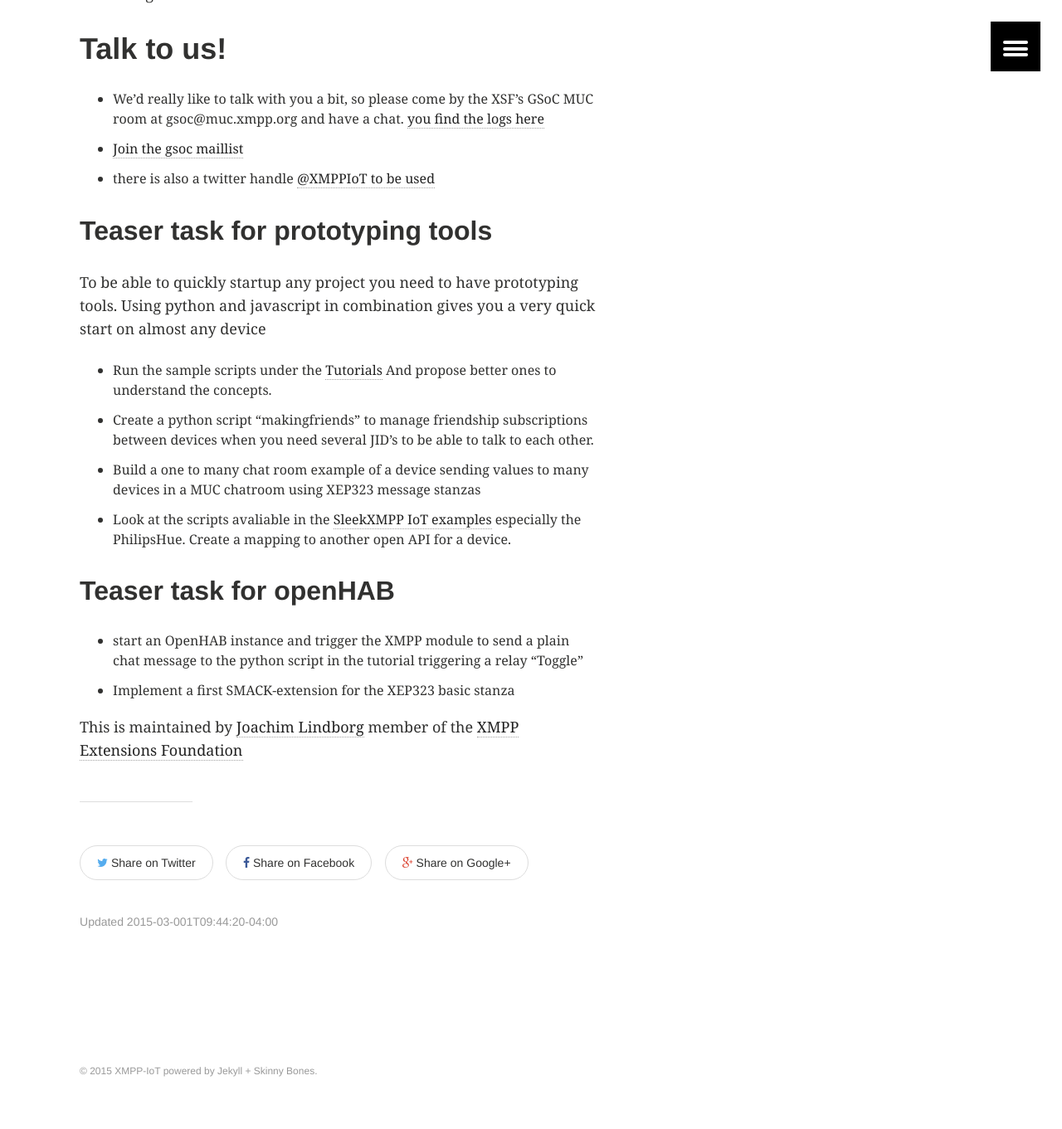
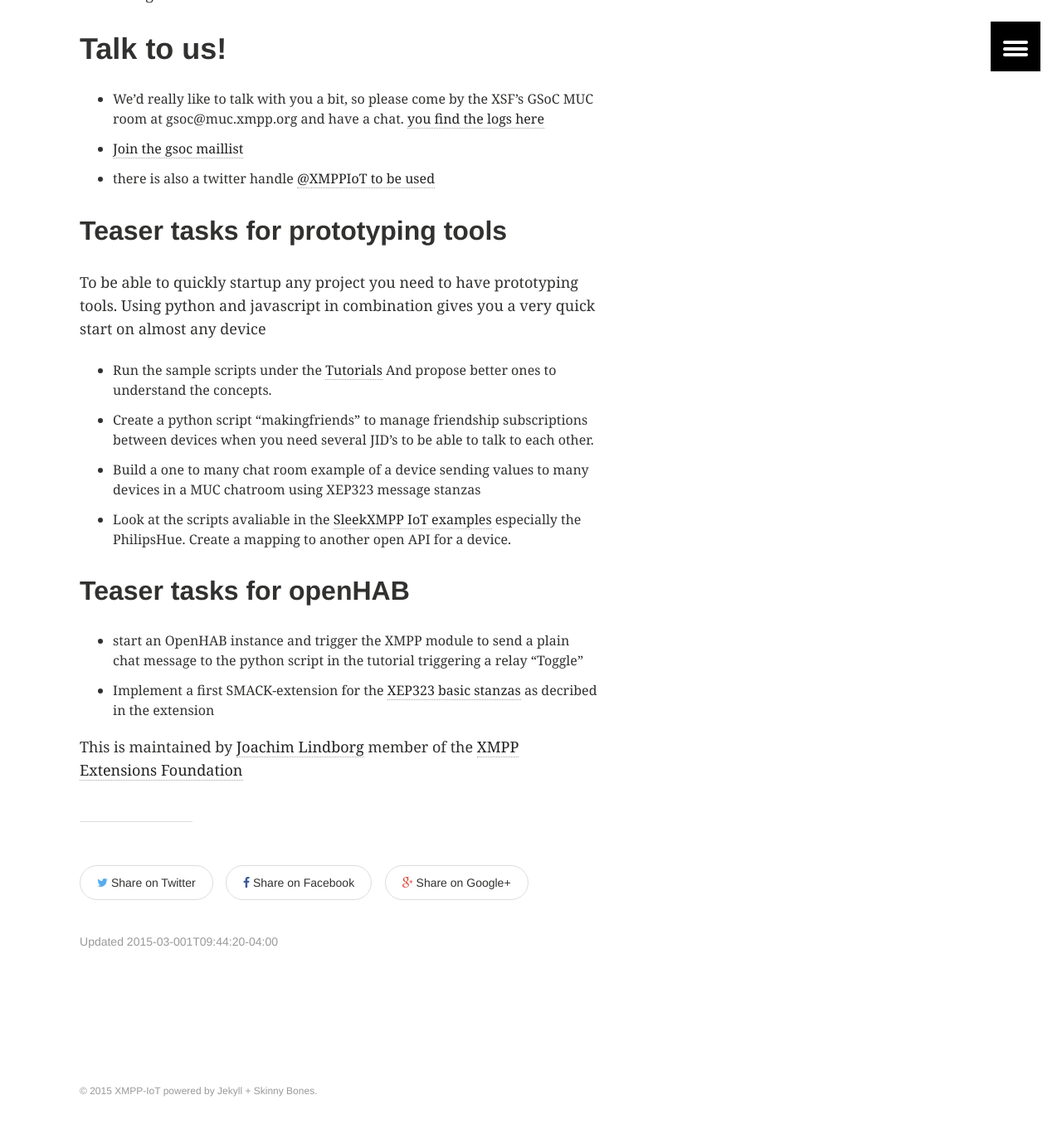
Before and after one commit to xmpp-iot/xmpp-iot.github.io, a Jekyll site: the page built from gsoc/index.md, in a window 1280 px wide and 1400 px high, scrolled down 862 px. Shown: the top 1361 px of the window at 83% size. Built offline with Jekyll 4.4.1, drawn with Linux system fonts in a browser that asks for light colours.

Commit message:
more updates on gsoc

```diff
--- a/gsoc/index.md
+++ b/gsoc/index.md
@@ -35,7 +35,7 @@ You can also propose others if you have an idea. post it to the chat room or mai
 -  [Join the gsoc maillist]( http://mail.jabber.org/mailman/listinfo/gsoc)
 - there is also a twitter handle [@XMPPIoT to be used](https://twitter.com/XMPPIoT)
 
-##Teaser task for prototyping tools
+##Teaser tasks for prototyping tools
 
 To be able to quickly startup any project you need to have prototyping tools. Using python and javascript in combination gives you a very quick start on almost any device
 
@@ -45,9 +45,9 @@ To be able to quickly startup any project you need to have prototyping tools. Us
 * Look at the scripts avaliable in the [SleekXMPP IoT examples](https://github.com/joachimlindborg/SleekXMPP/tree/xep_0323_325/examples/IoT) especially the PhilipsHue. Create a mapping to another open API for a device.
 
 
-##Teaser task for openHAB
+##Teaser tasks for openHAB
 
 * start an OpenHAB instance and trigger the XMPP module to send a plain chat message to the python script in the tutorial triggering a relay "Toggle"
-* Implement a first SMACK-extension for the XEP323 basic stanza
+* Implement a first SMACK-extension for the  [XEP323 basic stanzas]( http://xmpp.org/extensions/xep-0323.html) as decribed in the extension
 
 This is maintained by [Joachim Lindborg](http://lsys.se/)  member of the  [XMPP Extensions Foundation](http://xmpp.org/about-xmpp/xsf/xsf-member-list/)
```
